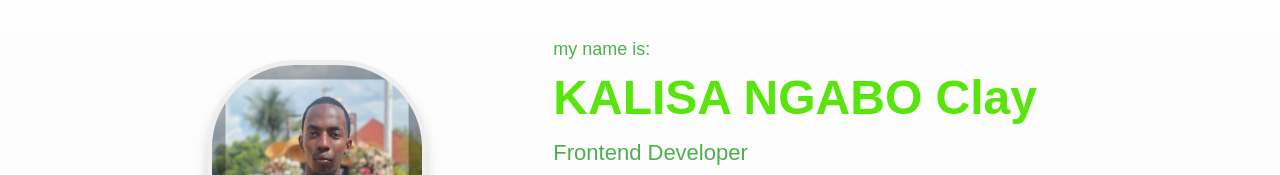
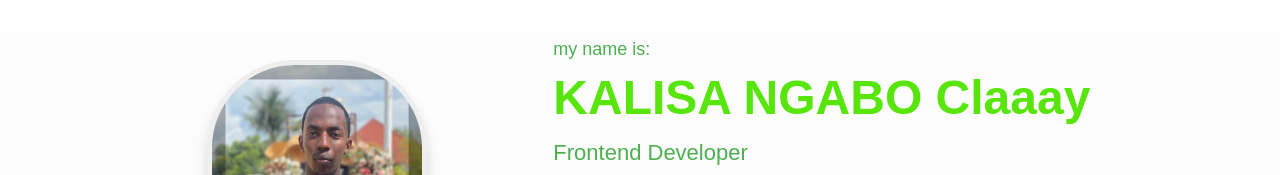
Before and after one commit to k9nzo/portfolio, a plain HTML site: page index.html in a window 1280 px wide. Shown: the part 129-304 px from the top of the page. Drawn offline with Linux system fonts and the light colour scheme.

Commit message:
Update index.html

```diff
--- a/index.html
+++ b/index.html
@@ -25,7 +25,7 @@
     </div>
     <div class="text-container">
       <p>my name is:</p>
-      <h1 >KALISA NGABO Clay</h1>
+      <h1 >KALISA NGABO Claaay</h1>
       <p class="role">Frontend Developer</p>
       <div class="buttons">
         <a href="Student.pdf" class="btn btn-outline" id="cv">Download CV</a>
```
